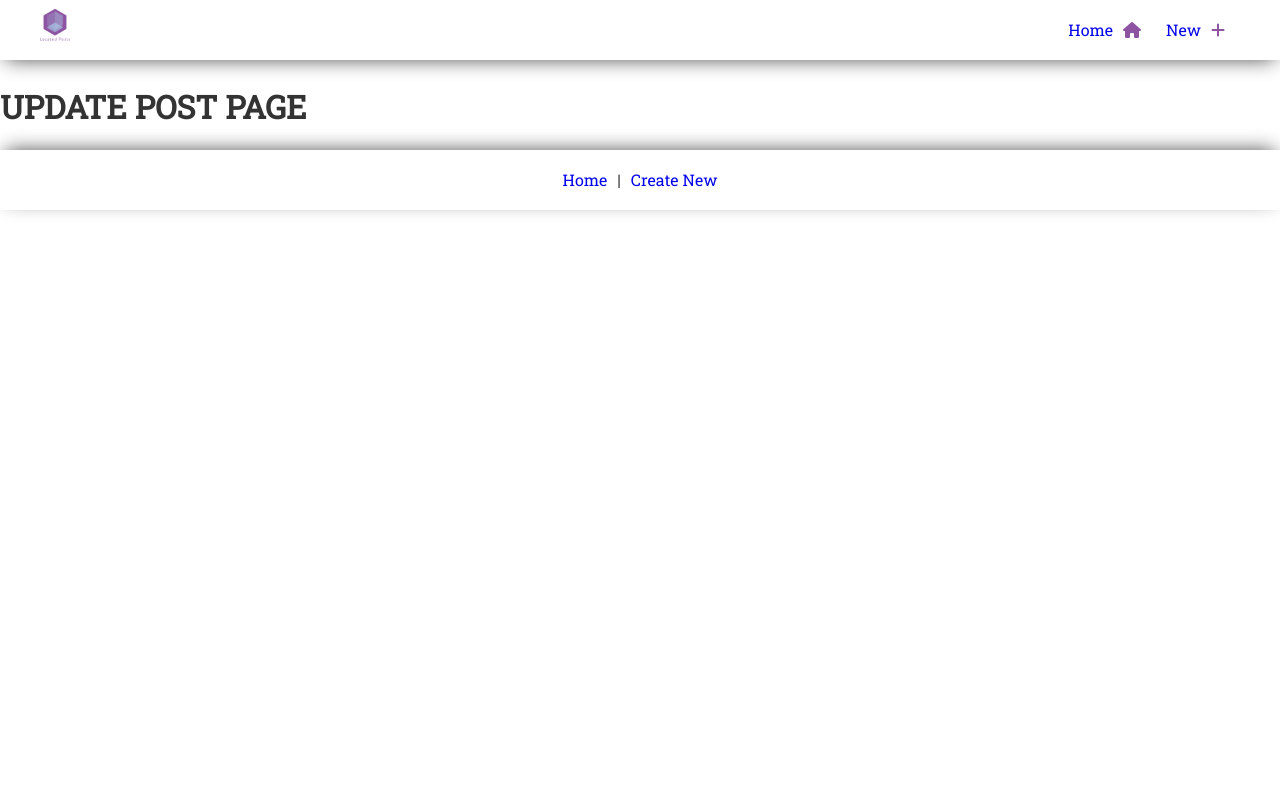
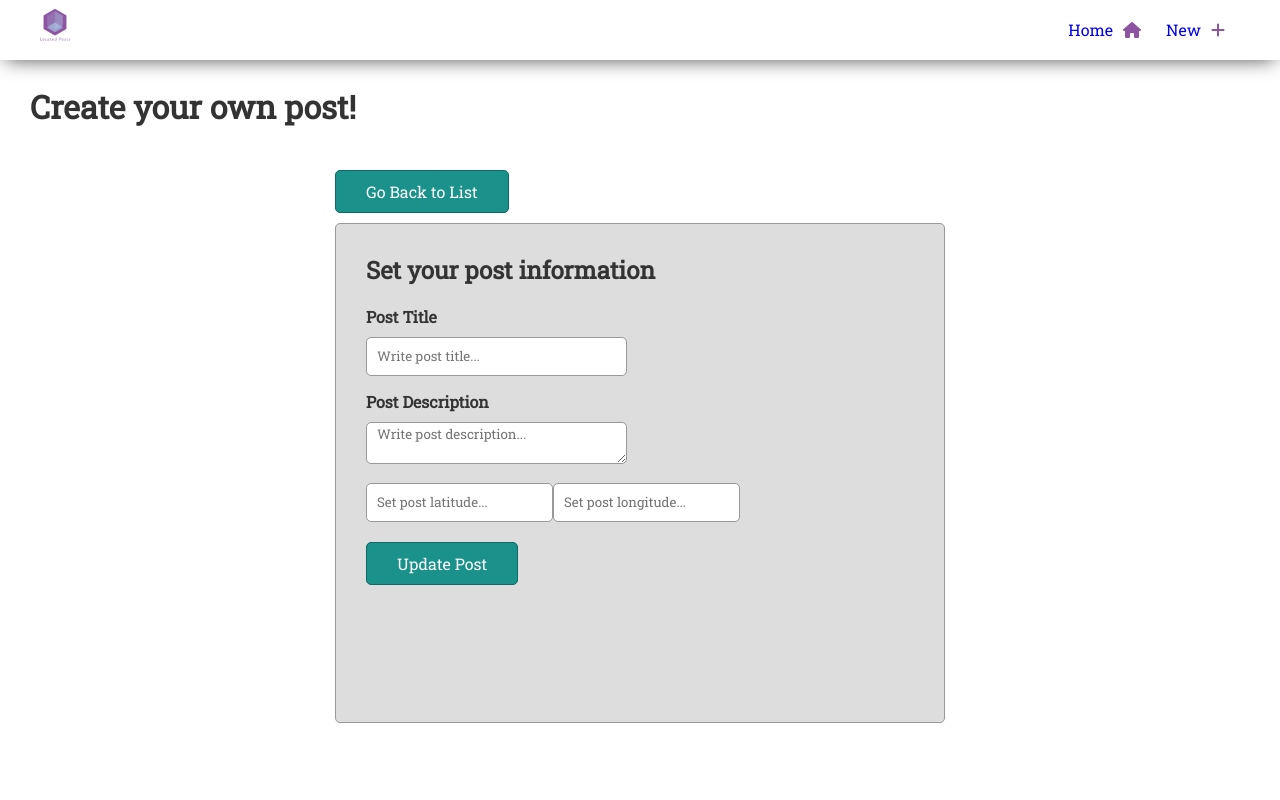
Before and after one commit to alexbo93/located-posts, a React (Create React App) app: page /update/1 in a window 1280 px wide. Shown: the top 800 px of the page. Built offline with nearby package versions, Linux system fonts and the light colour scheme; no server answers.

Commit message:
Update flow working

```diff
--- a/src/App.tsx
+++ b/src/App.tsx
@@ -18,7 +18,6 @@ const App = () => {
   const dispatch = useDispatch();
 
   useEffect(() => {
-    // console.log('init app dispatch actions');
     dispatch(getPosts());
   });
 
--- a/src/components/generic-form/generic-form.tsx
+++ b/src/components/generic-form/generic-form.tsx
@@ -3,7 +3,6 @@ import { GenericFormModel } from './types';
 
 import useGenericForm from './use-generic-form';
 import { CustomInput, CustomTextArea } from '../input';
-import { MainButton } from 'components/button';
 
 import {
   GenericFormContainer,
@@ -13,8 +12,16 @@ import {
   GenericFormTitle,
 } from './generic-form.styled';
 
-const GenericForm: React.FC<GenericFormModel> = ({ onSubmit, title }) => {
-  const { postData, handleSubmit, onFieldChange } = useGenericForm(onSubmit);
+const GenericForm: React.FC<GenericFormModel> = ({
+  onSubmit,
+  title,
+  buttonLabel,
+  initialData = {
+    title: '',
+    content: '',
+  },
+}) => {
+  const { postData, handleSubmit, onFieldChange } = useGenericForm(onSubmit, initialData);
   return (
     <React.Fragment>
       <GenericFormTitle>{title}</GenericFormTitle>
@@ -43,10 +50,10 @@ const GenericForm: React.FC<GenericFormModel> = ({ onSubmit, title }) => {
             required
           />
         </FormField>
-        <CustomInput name='lat' value={postData.lat} placeholder='Set post latitude...' />
-        <CustomInput name='title' value={postData.long} placeholder='Set post longitude...' />
+        <CustomInput name='lat' value={postData.lat || ''} placeholder='Set post latitude...' />
+        <CustomInput name='title' value={postData.long || ''} placeholder='Set post longitude...' />
         <GenericFormButton as='button' type='submit'>
-          Create Post
+          {buttonLabel}
         </GenericFormButton>
       </GenericFormContainer>
     </React.Fragment>
--- a/src/components/generic-form/types.d.ts
+++ b/src/components/generic-form/types.d.ts
@@ -3,10 +3,12 @@ import { Post } from '../../redux/types';
 export type GenericFormModel = {
   onSubmit: (postData: Post) => void;
   title: string;
+  buttonLabel: string;
+  initialData?: Post;
 };
 
 export type UseGenericFormModel = {
   postData: Post;
   onFieldChange: (field: string, value: string) => void;
-  handleSubmit: (postData: post) => void;
+  handleSubmit: (event: React.FormEvent<HTMLFormElement>) => void;
 };
--- a/src/components/generic-form/use-generic-form.ts
+++ b/src/components/generic-form/use-generic-form.ts
@@ -1,15 +1,19 @@
-import { useState } from 'react';
+import { useState, useEffect } from 'react';
 import { UseGenericFormModel } from './types';
 import { Post } from 'redux/types';
 
-const useGenericForm = (onSubmit: (postData: Post) => void): UseGenericFormModel => {
+const useGenericForm = (
+  onSubmit: (postData: Post) => void,
+  initialData: Post,
+): UseGenericFormModel => {
   const [postData, setPostData] = useState({
-    title: '',
-    lat: '',
-    long: '',
-    content: '',
-    image_url: '',
+    title: initialData.title,
+    content: initialData.content,
   });
+
+  useEffect(() => {
+    setPostData(initialData);
+  }, [initialData]);
 
   const handleSubmit = (event: React.FormEvent<HTMLFormElement>) => {
     event.preventDefault();
--- a/src/pages/new-post/new-post.styled.tsx
+++ b/src/pages/new-post/new-post.styled.tsx
@@ -5,17 +5,3 @@ export const PostNotFound = styled.div`
   font-weight: bold;
   margin-top: 70px;
 `;
-
-export const BackLinkContainer = styled.div`
-  width: 50%;
-  margin-bottom: 10px;
-  margin: 0 auto;
-
-  @media (max-width: 768px) and (min-width: 601px) {
-    width: 80%;
-  }
-
-  @media (max-width: 600px) {
-    width: 95%;
-  }
-`;
--- a/src/pages/new-post/new-post.tsx
+++ b/src/pages/new-post/new-post.tsx
@@ -1,11 +1,10 @@
 import React from 'react';
 import { useHistory } from 'react-router-dom';
+import { useDispatch } from 'react-redux';
 
-import { MainContainer, ContentContainer } from 'components/container';
+import { MainContainer, ContentContainer, BackLinkContainer } from 'components/container';
 import { MainButtonLink } from 'components/button';
 import GenericForm from 'components/generic-form';
-import { BackLinkContainer } from './new-post.styled';
-import { useDispatch } from 'react-redux';
 import { addPost } from 'redux/posts';
 import { Post } from 'redux/types';
 
@@ -25,7 +24,11 @@ const NewPost: React.FC<{}> = () => {
         <MainButtonLink to='/'>Go Back to List</MainButtonLink>
       </BackLinkContainer>
       <ContentContainer data-testid='new-post__form-container'>
-        <GenericForm onSubmit={onPostCreate} title='Set your post information' />
+        <GenericForm
+          onSubmit={onPostCreate}
+          title='Set your post information'
+          buttonLabel='Create Post'
+        />
       </ContentContainer>
     </MainContainer>
   );
--- a/src/pages/post/post.tsx
+++ b/src/pages/post/post.tsx
@@ -4,14 +4,14 @@ import { useHistory } from 'react-router-dom';
 
 import { selectCurrentPost, getCurrentPost } from 'redux/current-post';
 import { removePost } from 'redux/posts';
-import { PostDetailsModel } from './types';
+import { RouterIdPageModel } from '../shared/types';
 
 import { MainContainer, BackLinkContainer, ContentContainer } from 'components/container';
 import { MainButtonLink, MainButton } from 'components/button';
 import { PostImageContainer, PostActionButtonsContainer } from './post.styled';
 import { CustomLabel } from 'components/generic-form/generic-form.styled';
 
-const PostDetails: React.FC<PostDetailsModel> = ({ match }) => {
+const PostDetails: React.FC<RouterIdPageModel> = ({ match }) => {
   const dispatch = useDispatch();
   const history = useHistory();
   const id = parseFloat(match.params.id);
--- a/src/pages/post/types.d.ts
+++ b/src/pages/shared/types.d.ts
@@ -1,4 +1,4 @@
-export type PostDetailsModel = {
+export type RouterIdPageModel = {
   match: {
     params: {
       id: string;
--- a/src/pages/update-post/update-post.tsx
+++ b/src/pages/update-post/update-post.tsx
@@ -1,9 +1,48 @@
-import React from 'react';
+import React, { useEffect } from 'react';
+import { useHistory } from 'react-router-dom';
+import { useDispatch, useSelector } from 'react-redux';
 
-const UpdatePost: React.FC<{}> = () => {
+import { MainContainer, ContentContainer, BackLinkContainer } from 'components/container';
+import { MainButtonLink } from 'components/button';
+import GenericForm from 'components/generic-form';
+
+import { Post } from 'redux/types';
+import { RouterIdPageModel } from '../shared/types';
+
+import { updatePost } from 'redux/posts';
+import { selectCurrentPost, getCurrentPost } from 'redux/current-post';
+
+const UpdatePost: React.FC<RouterIdPageModel> = ({ match }) => {
+  const currentPost = useSelector(selectCurrentPost);
+  const dispatch = useDispatch();
+  const history = useHistory();
+  const id = parseFloat(match.params.id);
+
+  useEffect(() => {
+    dispatch(getCurrentPost(id));
+  }, [dispatch, id]);
+
+  const onPostUpdate = (postData: Post) => {
+    dispatch(updatePost(postData));
+    history.push('/');
+  };
+
   return (
-    <h1>UPDATE POST PAGE</h1>
-  )
+    <MainContainer>
+      <h1>Create your own post!</h1>
+      <BackLinkContainer>
+        <MainButtonLink to='/'>Go Back to List</MainButtonLink>
+      </BackLinkContainer>
+      <ContentContainer data-testid='new-post__form-container'>
+        <GenericForm
+          onSubmit={onPostUpdate}
+          title='Set your post information'
+          buttonLabel='Update Post'
+          initialData={currentPost}
+        />
+      </ContentContainer>
+    </MainContainer>
+  );
 };
 
 export default UpdatePost;
--- a/src/redux/posts/posts-sagas.ts
+++ b/src/redux/posts/posts-sagas.ts
@@ -43,7 +43,7 @@ function* updatePostSaga({ payload }: ActionStandard<Post>) {
     // SET LOADER?
     const post = payload;
     const { data, status } = yield call(callApi, HTTP_METHODS.PUT, post.id, post);
-    if (status === 201) {
+    if (status === 200) {
       yield put(updatePostSuccess(data));
     }
     console.log('handle errors in sagas');
```
Also changed, not shown: src/pages/posts/posts.tsx (+12 -2 lines), src/pages/posts/use-posts-page.ts (+7 -0 lines).
